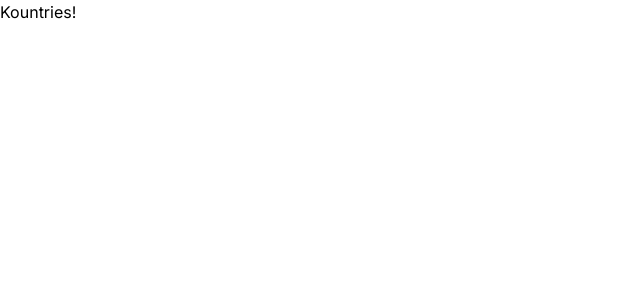
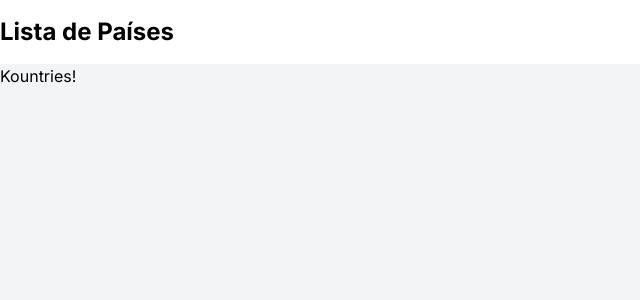
Before and after one commit to mannuelst/global, a Next.js app: page / in a window 1280 px wide. Shown: the top 300 px of the page, without its empty margins (0-640 px from the left). Built offline with nearby package versions, Linux system fonts and the light colour scheme.

Commit message:
create the header

```diff
--- a/app/layout.tsx
+++ b/app/layout.tsx
@@ -16,7 +16,19 @@
 }>) {
   return (
     <html lang="en">
-      <body className={inter.className}>{children}</body>
+      <body className={inter.className}>
+        <main className="bg-gray-100 min-h-screen">
+          <nav className="w-full bg-white h-16 flex items-center justify-center">
+            <section className="container flex items-center">
+              <h1 className="font-bold text-2xl">
+                Lista de Países
+              </h1>
+            </section>
+          </nav>
+          {children}
+
+        </main>
+      </body>
     </html>
   );
 }
```
